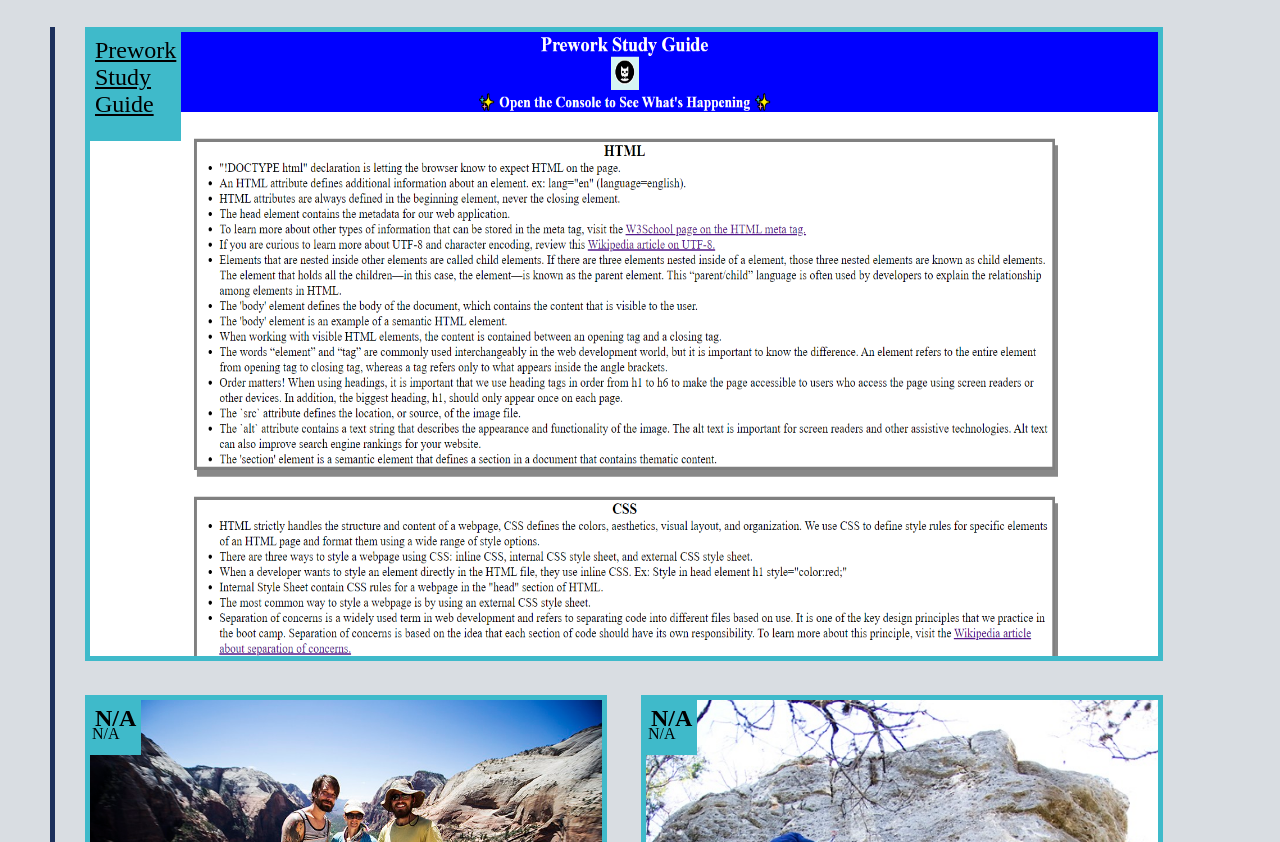
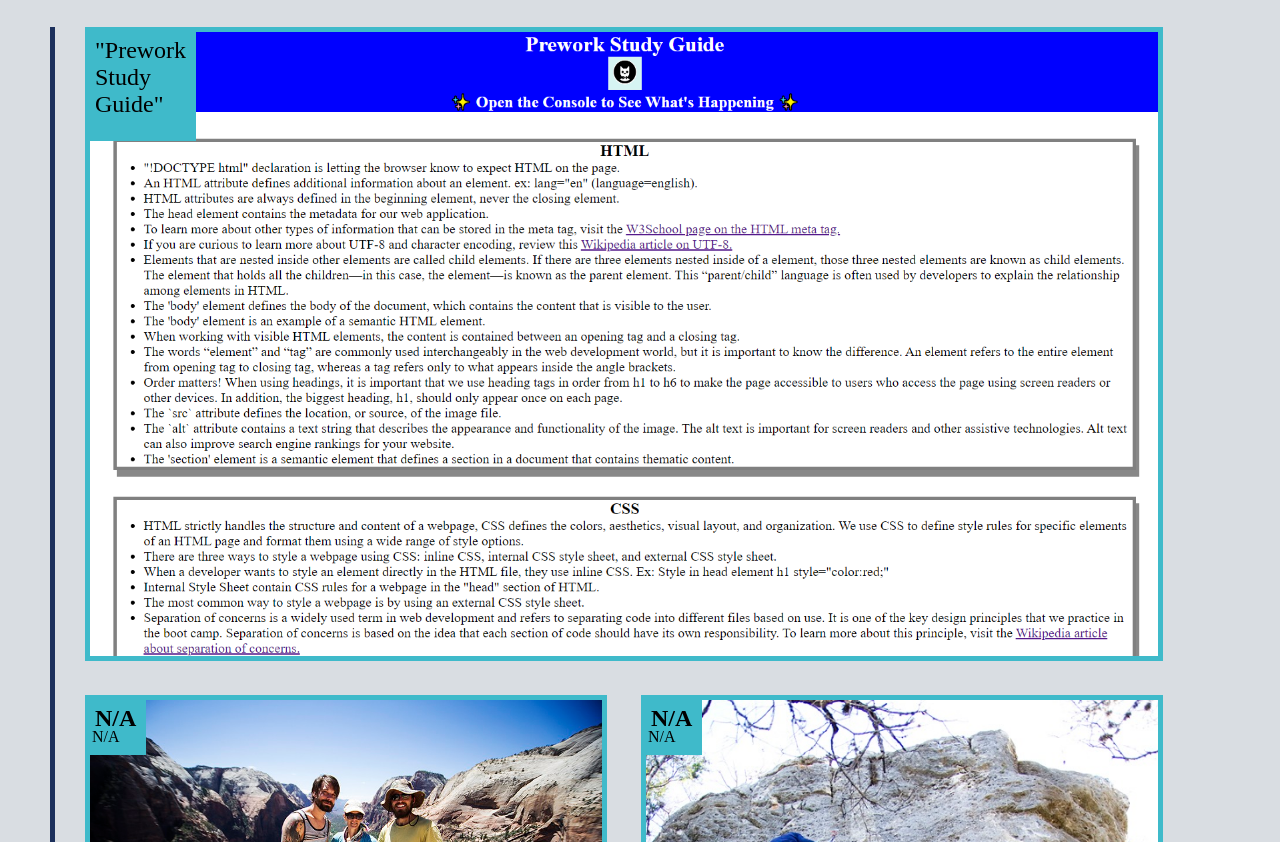
Before and after one commit to zMag33z/week-2-challenge, a plain HTML site: page index.html in a window 1280 px wide. Shown: the part 570-1412 px from the top of the page. Drawn offline with Linux system fonts and the light colour scheme.

Commit message:
README update minor change to code

```diff
--- a/assets/style.css
+++ b/assets/style.css
@@ -4,6 +4,9 @@ backward.  Should've started with flexbox added to my code instead of trying to
 implement it later.  You live, you learn.  In turn media queries don't flex well. */
 
 /* This is where the magic starts. */
+html {
+    scroll-behavior: smooth;
+}
 body {
     background-color: rgb(217, 221, 226);
 }
@@ -126,6 +129,7 @@ img {
 .lgTopic {
     height: 856px;
     width: 1456px;
+    object-fit: cover;
     margin-left: 30px;
 }
 /* Smaller image scale, space left. */
@@ -135,24 +139,25 @@ img {
     object-fit: cover;
     margin-left: 30px;
 }
-/* Position of tag within photos. */
+/* Position of tag within photos. This is where link for work is located ie: not the image. */
 .tag {
     position: absolute;
     top: 0px;
     left: 35px;
 }
-/* Second a link variant.  Also tied onto h4 which are used for unavailable links. */
+/* Second a link variant to Works.  Also tied onto h4 which are used for unavailable links. */
 .a2 {
     color: var(--BoxWord);
     font-size: 150%;
-    padding: 10px 5px 23px 5px;
+    text-decoration: none;
+    padding: 10px 10px 23px 5px;
     background-color: var(--WordBox);
     position: absolute;
 }
 /* Used because it's not bold. */
 .p2 {
     position: absolute;
-    top: 30px;
+    top: 33px;
     left: 2px;
 }
 /* Second navigation box for a links. */
--- a/index.html
+++ b/index.html
@@ -41,7 +41,7 @@
                 <div class="lgTagFloat">
                     <img class="lgTopic" src="./assets/images/PreWork.png">
                         <div class="tag">
-                            <a href="https://zmag33z.github.io/prework-study-guide/" class="a2" title="I didn't want to click image">Prework Study Guide</a>
+                            <a href="https://zmag33z.github.io/prework-study-guide/" class="a2" title="I didn't want to click image">"Prework Study Guide"</a>
                         </div>
                 </div>
                 <div class="smTagFloat">
```
Also changed, not shown: assets/images/PortfolioWeb.png (added), assets/images/aboutme.png (added), assets/images/contact.png (added), assets/images/me.png (added), assets/images/works.png (added), 2 other files.
